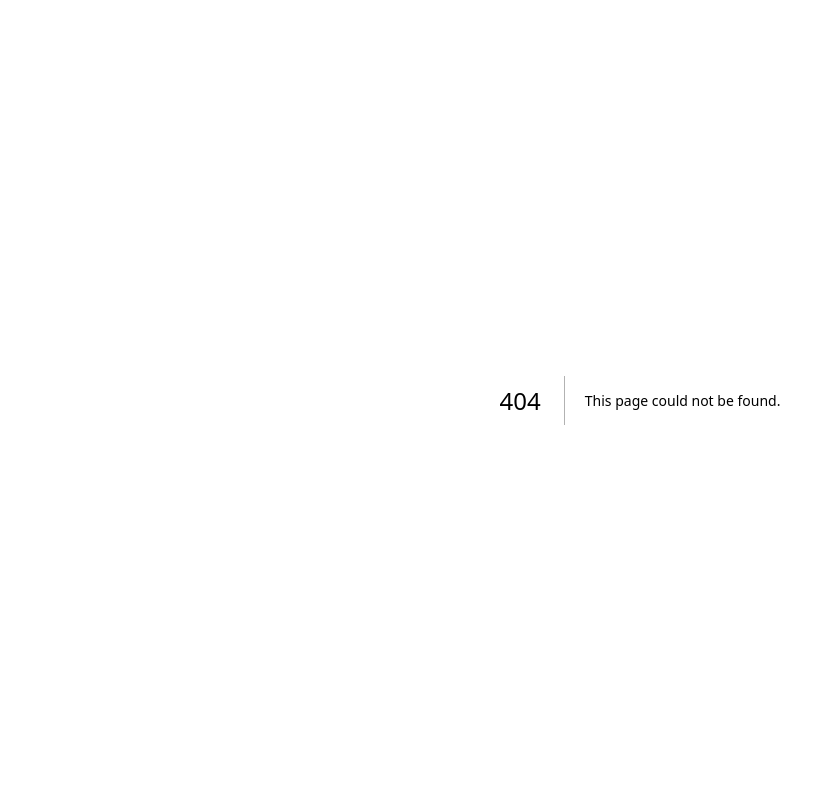
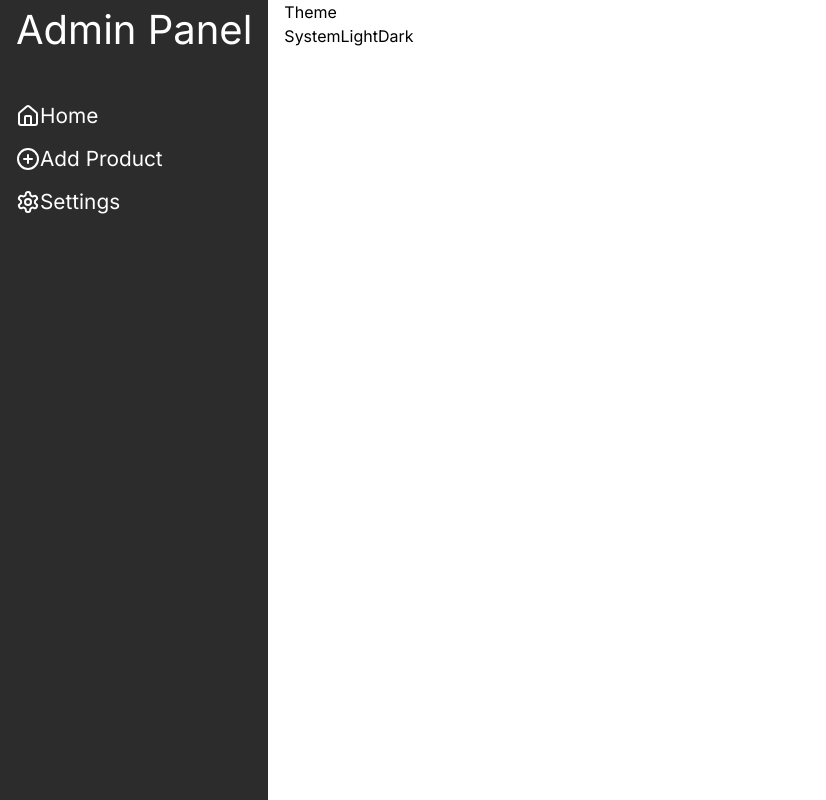
Before and after one commit to NadirYusifov/cyber, a Next.js app in the folder frontend/: page /admin/home/settings/theme in a window 1280 px wide. Before the commit this address had no page. Shown: the whole page, without its empty margins (0-826 px from the left). Built offline with nearby package versions, Linux system fonts and the light colour scheme.

Commit message:
theme settings

```diff
--- /dev/null
+++ b/frontend/app/(admin)/admin/home/settings/theme/page.tsx
@@ -0,0 +1,27 @@
+"use client"
+
+import { useTheme } from 'next-themes'
+import { useState } from 'react'
+
+export default function Theme() {
+    const theme = useTheme()
+
+    const [switchTheme, setSwitchTheme] = useState(theme.theme === "system")
+    console.log(theme.resolvedTheme);
+
+
+    return (
+        <section>
+            <div className="container mx-auto px-4">
+                <article>
+                    <h3>Theme</h3>
+                </article>
+                <div>
+                    <button onClick={() => setSwitchTheme(switchTheme)}>System</button>
+                    <button onClick={() => setSwitchTheme(!switchTheme)}>Light</button>
+                    <button onClick={() => setSwitchTheme(switchTheme)}>Dark</button>
+                </div>
+            </div>
+        </section>
+    )
+}
```
